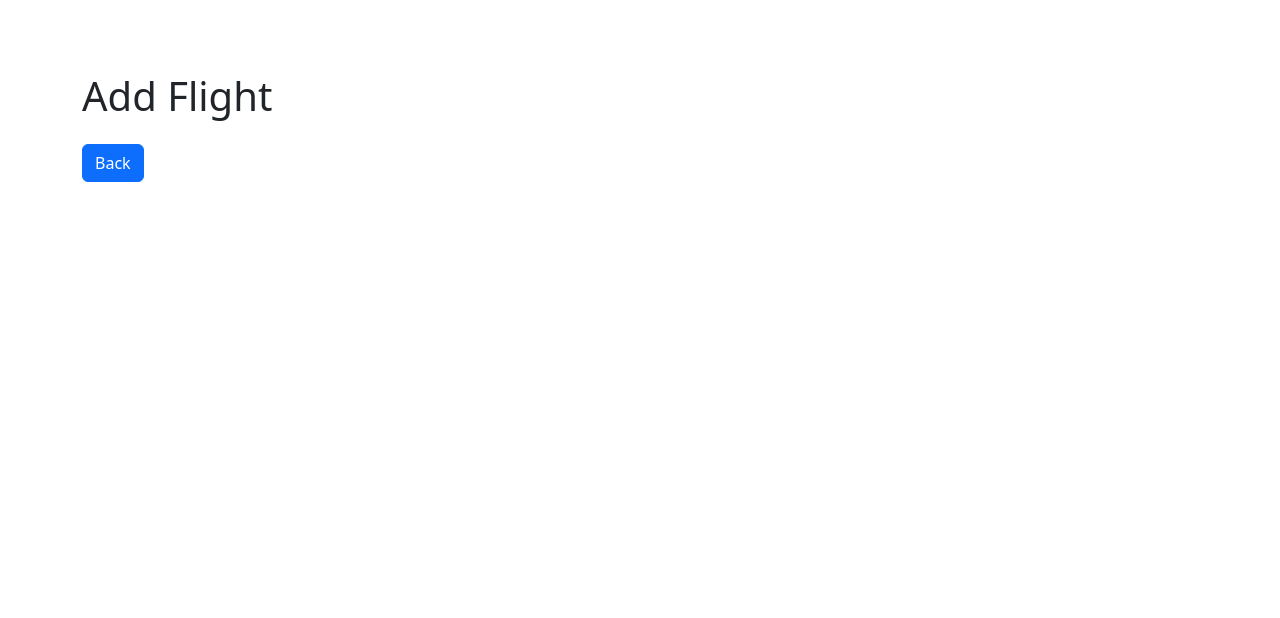
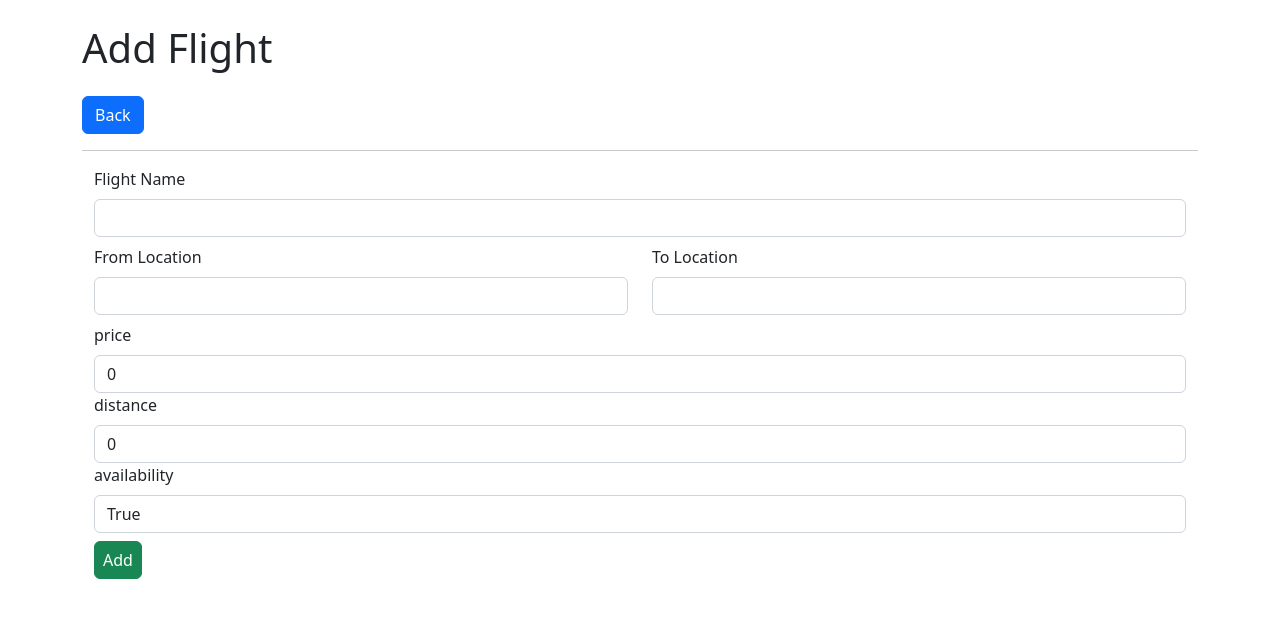
Before and after one commit to anzar00/Angular-Sample, an Angular app: page /add-flight in a window 1280 px wide. Shown: the top 618 px of the page. Built offline with nearby package versions, Linux system fonts and the light colour scheme.

Commit message:
add-flight

```diff
--- a/db.json
+++ b/db.json
@@ -65,6 +65,17 @@
       "cost": 3500,
       "distance": 280,
       "availability": true
+    },
+    {
+      "flightName": "",
+      "location": {
+        "from": "",
+        "to": ""
+      },
+      "price": 0,
+      "distance": 0,
+      "availability": true,
+      "id": 7
     }
   ]
 }
--- a/src/app/app.module.ts
+++ b/src/app/app.module.ts
@@ -5,6 +5,7 @@ import { AppRoutingModule } from './app-routing.module';
 import { AppComponent } from './app.component';
 import { DashboardComponent } from './dashboard/dashboard.component';
 import { FlightModule } from './flight/flight.module';
+import { FormsModule, ReactiveFormsModule } from '@angular/forms';
 
 @NgModule({
   declarations: [
@@ -15,7 +16,9 @@ import { FlightModule } from './flight/flight.module';
     BrowserModule,
     AppRoutingModule,
     FlightModule,
-    HttpClientModule
+    HttpClientModule,
+    FormsModule,
+    ReactiveFormsModule
   ],
   providers: [],
   bootstrap: [AppComponent]
--- a/src/app/dashboard/dashboard.component.html
+++ b/src/app/dashboard/dashboard.component.html
@@ -1,12 +1,16 @@
 <div class="container">
-<h1>Sample Dashboard</h1>
+    <div class="mt-2 mb-2">
+        <h1>Sample Dashboard</h1>
 
-<p>Welcome to the dashboard, user!</p>
+        <p>Welcome to the dashboard, user!</p>
+    </div>
 
-    <div>
+
+    <div class="d-flex flex-row justify-content-between">
         <h1>All Bookings</h1>
         <button routerLink="/add-flight" class="btn-add">Add Flight</button>
     </div>
+    <hr>
     <!-- [ngClass]="['card-background']"  -->
     <div class="row">
         <div *ngFor="let flightDetail of flightDetails; trackBy: trackbyFlightDetail" class="col-md-3" ngClass="cards">
--- a/src/app/dashboard/dashboard.component.ts
+++ b/src/app/dashboard/dashboard.component.ts
@@ -1,4 +1,5 @@
 import { Component, OnInit } from '@angular/core';
+import { Title } from '@angular/platform-browser';
 import { Router } from '@angular/router';
 import { FlightService } from 'src/services/flight.service';
 
@@ -16,7 +17,9 @@ export class DashboardComponent implements OnInit {
   // cost: Number = 3500;
   // distance: Number = 650;
 
-  constructor(private router: Router, private flightService: FlightService) { }
+  constructor(private router: Router, private flightService: FlightService, private titleService : Title) {
+    this.titleService.setTitle("Dashboard");
+  }
 
   ngOnInit(): void {
     this.getFlights();
--- a/src/app/flight/add-flight/add-flight.component.html
+++ b/src/app/flight/add-flight/add-flight.component.html
@@ -1,4 +1,45 @@
-<div class="container pt-4 mt-4">
-    <h1 class="mt-4 mb-4">Add Flight</h1>
-    <button class="btn btn-primary" routerLink="/dashboard">Back</button>
+<div class="container">
+    <div>
+        <h1 class="mt-4 mb-4">Add Flight</h1>
+        <button class="btn btn-primary" routerLink="/dashboard">Back</button>
+    </div>
+    <hr>
+    <div class="container">
+        <!-- Form to add flight -->
+        <form [formGroup] = "flightForm" (submit)="onSubmit()">
+            <div>
+                <label class="form-label" for="flightName">Flight Name</label>
+                <input class="form-control" type="text" formControlName="flightName" id="flightName">
+            </div>
+            <div class="row mt-2 mb-2">
+                <div class="col-md-6">
+                    <label class="form-label" for="from">From Location</label>
+                    <input class="form-control" type="text" formControlName="from" id="from">
+                </div>
+                <div class="col-md-6">
+                    <label class="form-label" for="to">To Location</label>
+                    <input class="form-control" type="text" formControlName="to" id="to">
+                </div>
+            </div>
+            <div>
+                <label class="form-label" for="price">price</label>
+                <input class="form-control" type="text" formControlName="price" id="price">
+            </div>
+            <div>
+                <label class="form-label" for="distance">distance</label>
+                <input class="form-control" type="text" formControlName="distance" id="distance">
+            </div>
+            <div>
+                <label class="form-label" for="availability">availability</label>
+                <select class="form-control" formControlName="availability" id="availability">
+                    <option value="true">True</option>
+                    <option value="false">False</option>
+                </select>
+            </div>
+            <div class="mt-2">
+                 <button type="submit" class="btn btn-success px-2">Add</button>
+            </div>
+        </form>
+    </div>
+
 </div>
--- a/src/app/flight/add-flight/add-flight.component.ts
+++ b/src/app/flight/add-flight/add-flight.component.ts
@@ -1,10 +1,67 @@
-import { Component } from '@angular/core';
+import { Component, OnInit } from '@angular/core';
+import { FormControl, FormGroup } from '@angular/forms';
+import { Title } from '@angular/platform-browser';
+import { Router } from '@angular/router';
+import { Flight } from 'src/app/models/flight';
+import { FlightService } from 'src/services/flight.service';
 
 @Component({
   selector: 'app-add-flight',
   templateUrl: './add-flight.component.html',
   styleUrls: ['./add-flight.component.scss']
 })
-export class AddFlightComponent {
+export class AddFlightComponent implements OnInit {
+
+  submittedData: any;
+
+  flightDetails: Flight = {
+    flightName: '',
+    location: {
+      from: '',
+      to: ''
+    },
+    price: 0,
+    distance: 0,
+    availability: true
+  }
+
+  constructor(private router: Router, private flightService : FlightService, private titleService: Title ) {
+    this.titleService.setTitle("Add Flight");
+  }
+
+  ngOnInit(): void {
+  }
+
+  flightForm = new FormGroup({
+    flightName: new FormControl(''),
+    from: new FormControl(''),
+    to: new FormControl(''),
+    price: new FormControl(0),
+    distance: new FormControl(0),
+    availability : new FormControl(true)
+  });
+
+  onSubmit(){
+    console.log("Flight Form", this.flightForm.value);
+
+    this.flightDetails.flightName = this.flightForm.controls['flightName'].value;
+    this.flightDetails.location.from = this.flightForm.controls['from'].value;
+    this.flightDetails.location.to = this.flightForm.controls['to'].value;
+    this.flightDetails.price = this.flightForm.controls['price'].value;
+    this.flightDetails.distance = this.flightForm.controls['distance'].value;
+    this.flightDetails.availability = this.flightForm.controls['availability'].value;
+
+    this.addFlight();
+  }
+
+  addFlight(){
+    this.flightService.addFlight(this.flightDetails).subscribe(
+      (data: any) => {
+        console.log("Printing Data: ", data);
+        this.submittedData = data;
+      }
+    )
+      this.router.navigate(['/dashboard']);
+  }
 
 }
--- a/src/app/flight/flight.module.ts
+++ b/src/app/flight/flight.module.ts
@@ -1,6 +1,6 @@
 import { NgModule } from '@angular/core';
 import { CommonModule } from '@angular/common';
-
+import { FormsModule, ReactiveFormsModule } from '@angular/forms';
 import { FlightRoutingModule } from './flight-routing.module';
 import { ViewFlightComponent } from './view-flight/view-flight.component';
 import { EditFlightComponent } from './edit-flight/edit-flight.component';
@@ -15,7 +15,9 @@ import { AddFlightComponent } from './add-flight/add-flight.component';
   ],
   imports: [
     CommonModule,
-    FlightRoutingModule
+    FlightRoutingModule,
+    FormsModule,
+    ReactiveFormsModule
   ],
   exports: [
     ViewFlightComponent,
--- a/src/app/flight/view-flight/view-flight.component.ts
+++ b/src/app/flight/view-flight/view-flight.component.ts
@@ -1,4 +1,5 @@
 import { Component, OnInit } from '@angular/core';
+import { Title } from '@angular/platform-browser';
 import { ActivatedRoute } from '@angular/router';
 import { FlightService } from 'src/services/flight.service';
 
@@ -13,7 +14,9 @@ export class ViewFlightComponent implements OnInit {
   flightId: any;
   flightDetails: any;
 
-  constructor(private route: ActivatedRoute, private flightService : FlightService) { }
+  constructor(private route: ActivatedRoute, private flightService : FlightService, private titleService : Title) {
+    this.titleService.setTitle("View Flight");
+   }
 
   ngOnInit(): void {
     this.route.queryParams.subscribe(params => {
--- /dev/null
+++ b/src/app/models/flight.ts
@@ -0,0 +1,12 @@
+export interface Flight {
+
+    flightName: string | null;
+    location: {
+        from: string | null;
+        to: string | null;
+    }
+    price: number | null;
+    distance: number | null;
+    availability: boolean | null;
+
+}
```
